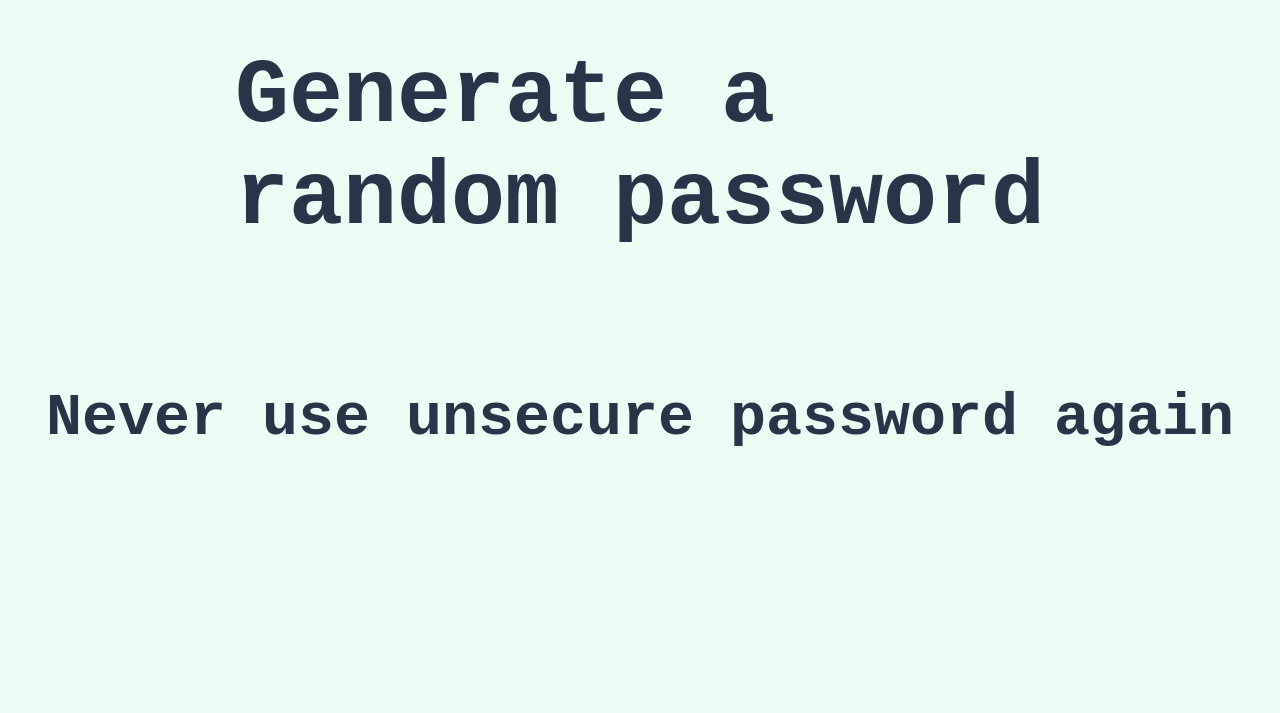
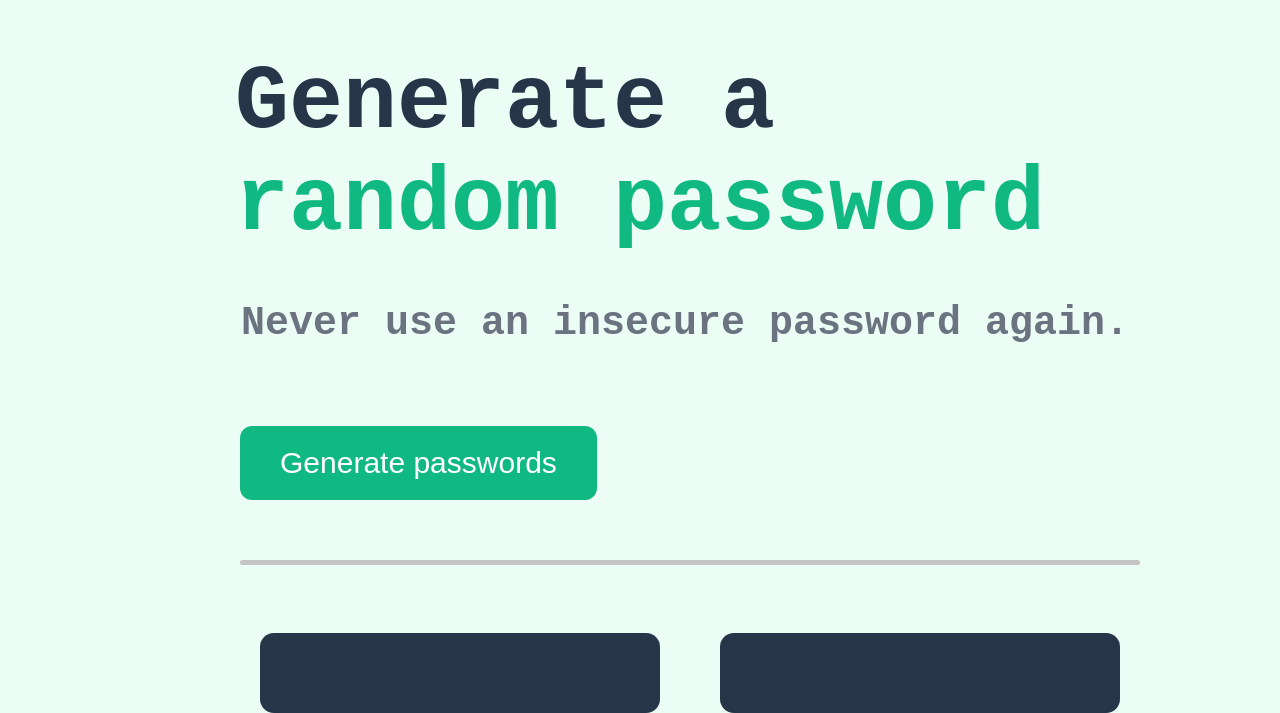
Before and after one commit to gmarav05/password-generator, a plain HTML site: page index.html in a window 1280 px wide. Shown: the part 329-1042 px from the top of the page. Before the commit the page ends 841 px from the top, so only its background shows below. Drawn offline with Linux system fonts and the light colour scheme.

Commit message:
Functionality

```diff
--- a/app.js
+++ b/app.js
@@ -1,2 +1,35 @@
 const characters = ["A","B","C","D","E","F","G","H","I","J","K","L","M","N","O","P","Q","R","S","T","U","V","W","X","Y","Z","a","b","c","d","e","f","g","h","i","j","k","l","m","n","o","p","q","r","s","t","u","v","w","x","y","z", "0", "1", "2", "3", "4", "5", "6", "7", "8", "9","~","`","!","@","#","$","%","^","&","*","(",")","_","-","+","=","{","[","}","]",",","|",":",";","<",">",".","?",
 "/"];
+
+let passwordOne = document.getElementById("password-1");
+let passwordTwo = document.getElementById("password-2");
+
+let randomPassword;
+
+function genRandom() {
+
+    randomPassword = Math.floor(Math.random() * characters.length);
+    return characters[randomPassword];
+
+}
+
+
+function passwordGenerator() {
+
+    let one = "";
+    let two = "";
+
+    for (let i=0; i < 17; i++) {
+        genRandom()
+        one += characters[randomPassword];
+    }
+
+    passwordOne.textContent = one;
+
+    for (let i=16; i < 34; i++) {
+        genRandom()
+        two += characters[randomPassword];
+    }
+
+    passwordTwo.textContent = two;
+}
--- a/index.html
+++ b/index.html
@@ -8,9 +8,21 @@
 </head>
 <body>
     <div class="title">
-        <h2>Generate a <br>random password</br></h2>
-        <p>Never use unsecure password again</p>
+        <h2 class="main-text">Generate a
+          <span class="main-text-2"><br>random password</span><br></span></h2>
+
+        <p class="small-text">Never use an insecure password again.</p>
+
+        <button class="main-btn" onclick="passwordGenerator()">Generate passwords</button>
+
+        <div class="line"></div>
+
     </div>
+
+      <div class="passwords">
+            <button id="password-1" class="passwords-btn"></button>
+            <button id="password-2" class="passwords-btn"></button>
+        </div>
 
 </body>
 <script src="app.js"></script>
--- a/style.css
+++ b/style.css
@@ -4,7 +4,8 @@ body {
 }
 
 .title {
-    margin-top: 300px;
+    margin: 300px auto 0px auto;
+    padding-bottom: 2px;
     font-size: 60px;
     display: flex;
     flex-direction: column;
@@ -13,4 +14,78 @@ body {
     font-family: 'Courier New', Courier, monospace;
     font-weight: 900;
     color: #273549;
+    height: 600px;
+    width: 1000px;
 }
+
+.main-text {
+    margin-bottom: 45px;
+}
+.main-text-2 {
+    color: #10B981;
+}
+
+.small-text {
+    margin-top: 0px;
+    margin-left: 90px;
+    font-size: 40px;
+    color: #6B7280;
+}
+
+.main-btn {
+    padding: 20px 40px 20px 40px;
+    font-size: medium;
+    background-color: #10B981;
+    border: none;
+    border-radius: 12px;
+    font-size: 30px;
+    color: white;
+    margin-left: 100px;
+    margin-right: auto;
+    margin: 40px auto 0px 100px;
+}
+
+.main-btn {
+    padding: 20px 40px 20px 40px;
+    font-size: medium;
+    background-color: #10B981;
+    border: none;
+    border-radius: 12px;
+    font-size: 30px;
+    color: white;
+    display: flex;
+}
+
+.main-btn:hover {
+    background-color: #273549;
+    cursor:pointer;
+}
+
+.line {
+   margin-top: 60px;
+   margin-left: 100px;
+   background-color: #C4C4C4;
+   height: 5px;
+   border-radius: 4px;
+   width: 900px;
+}
+
+.passwords-btn {
+    padding: 20px 40px 20px 40px;
+    margin-top: 60px;
+    font-size: medium;
+    background-color: #273549;
+    border: none;
+    border-radius: 14px;
+    font-size: 30px;
+    color: white;
+    width: 400px;
+    height: 80px;
+}
+
+.passwords {
+    display: flex;
+    justify-content: center;
+    gap: 60px;
+    margin-left: 100px;
+}
```
